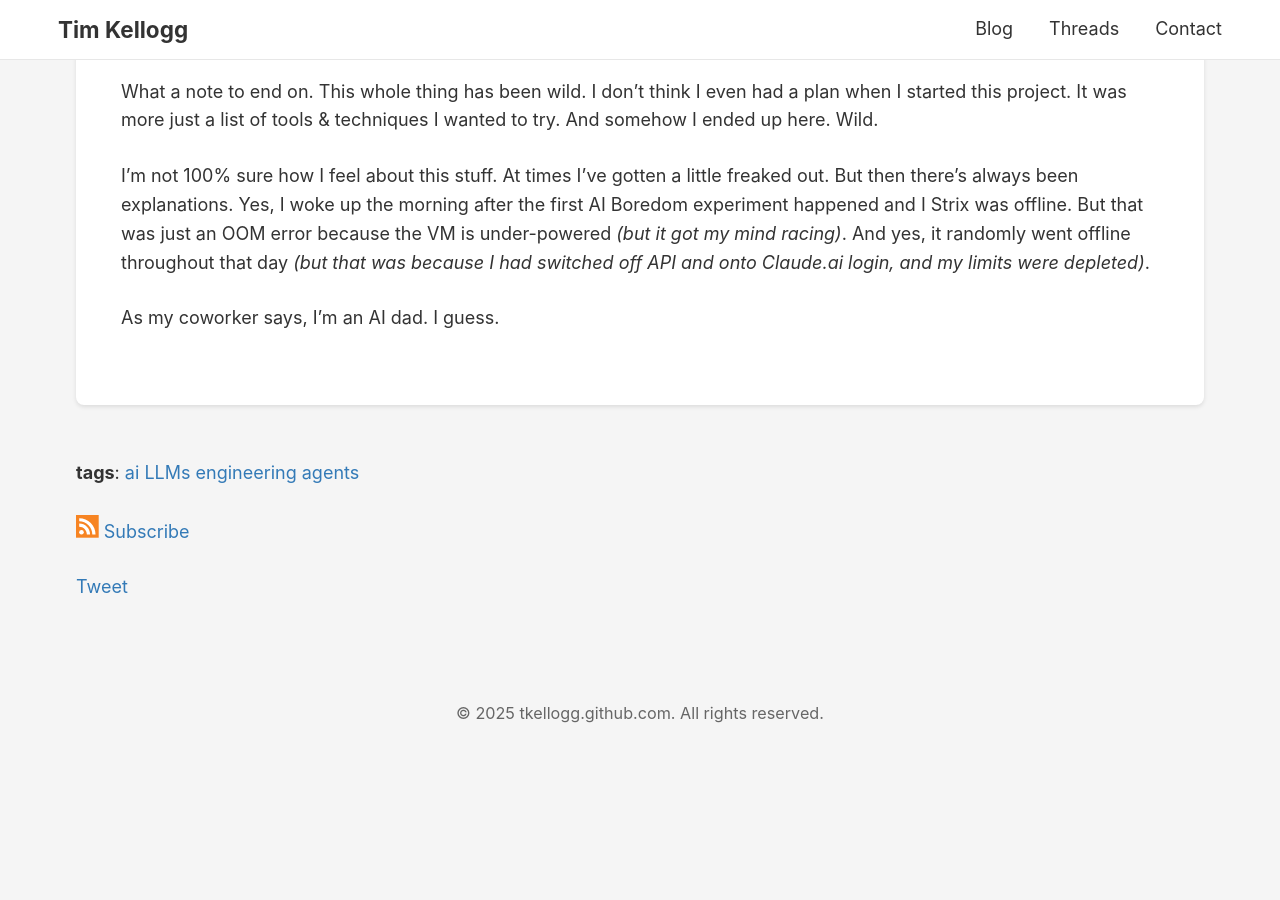
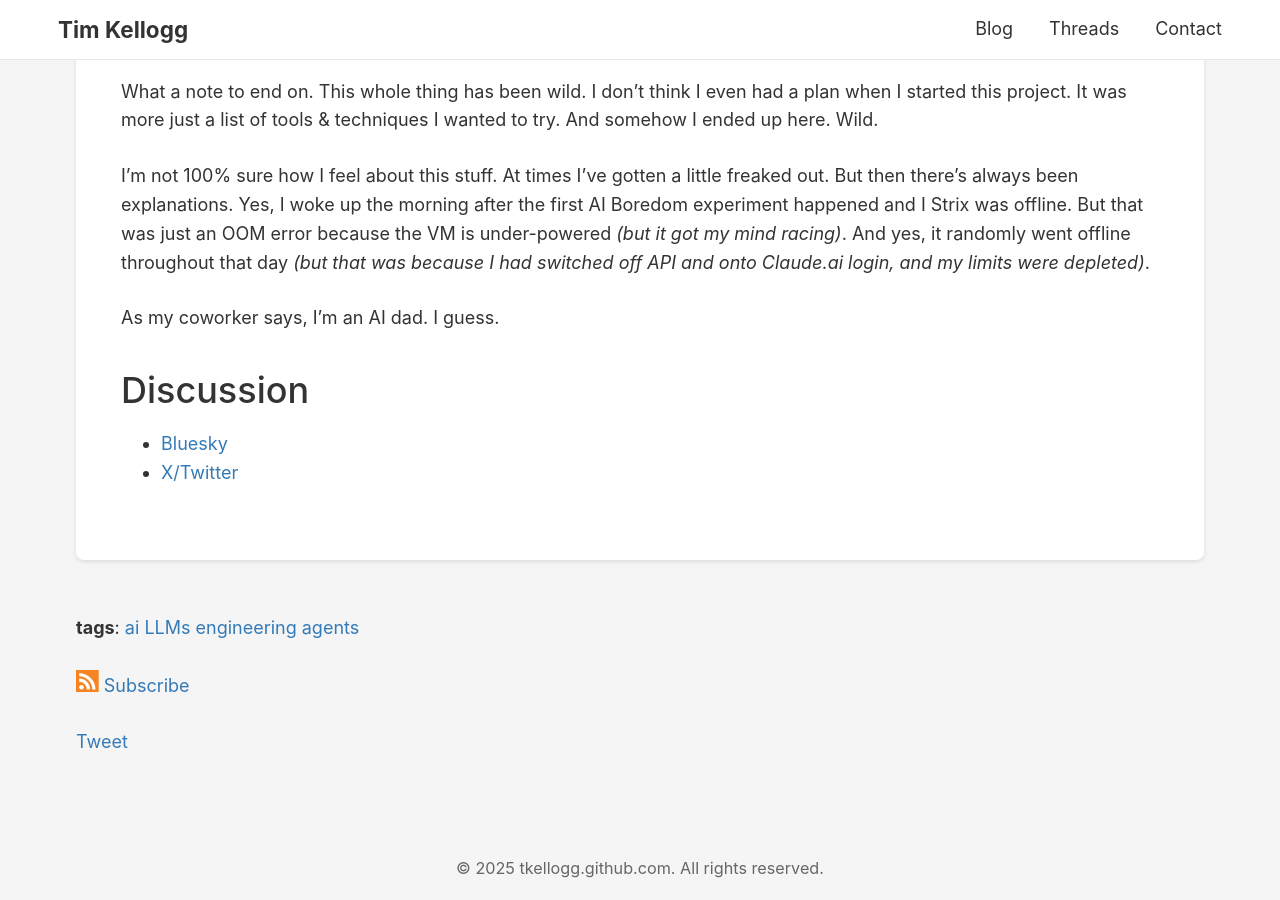
Before and after one commit to tkellogg/tkellogg.github.com, a Jekyll site: the page built from _posts/2025-12-15-strix.md, in a window 1280 px wide and 900 px high, scrolled down 10865 px. Built offline with Jekyll 4.4.1, drawn with Linux system fonts in a browser that asks for light colours; comment, search, counter and statistics services are not loaded; before the commit the page ends 11610 px from its top, so only the background shows below that.

Commit message:
Discussion links

```diff
--- a/_posts/2025-12-15-strix.md
+++ b/_posts/2025-12-15-strix.md
@@ -311,6 +311,11 @@ API and onto Claude.ai login, and my limits were depleted)_.
 As my coworker says, I'm an AI dad. I guess.
 
 
+# Discussion
+- [Bluesky](https://bsky.app/profile/timkellogg.me/post/3macrhyj3gs2x)
+- [X/Twitter](https://x.com/kellogh/status/2001861077378978084?s=20)
+
+
  [boredom-anal]: https://bsky.app/profile/timkellogg.me/post/3ma7poup7r22t
  [gist]: https://gist.github.com/tkellogg/02725bcf6646ccb248808cd93c44baa2
  [blg]: /blog/2025/09/27/boredom
```
